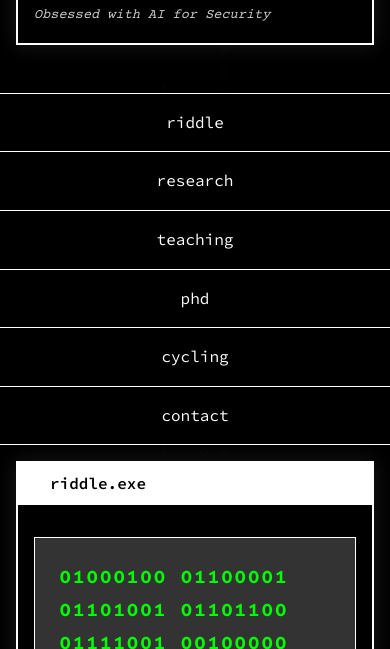
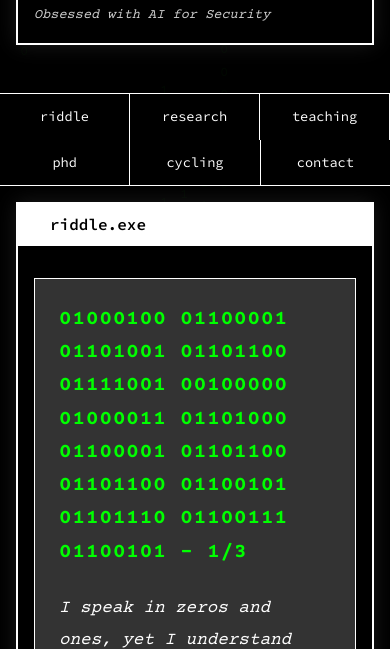
Before and after one commit to arthurgervais/arthurgervais.com, a plain HTML site: page index.html in a window 390 px wide. Shown: the part 195-844 px from the top of the page. Drawn offline with nearby package versions, Linux system fonts and the light colour scheme.

Commit message:
Compact mobile navigation to single horizontal row
- Convert vertical mobile nav to horizontal layout
- Reduce nav link padding and font size for mobile
- Navigation now takes much less vertical space on mobile devices
- Links arranged in 2 rows with 3 items each (riddle, research, teaching / phd, cycling, contact)

```diff
--- a/style.css
+++ b/style.css
@@ -563,16 +563,22 @@ body {
 /* Responsive Design */
 @media (max-width: 768px) {
     .nav-container {
-        flex-direction: column;
+        flex-direction: row;
+        flex-wrap: wrap;
     }
 
     .nav-link {
-        border-right: none;
-        border-bottom: 1px solid var(--binary-white);
+        flex: 1;
+        min-width: calc(33.333% - 1px);
+        border-right: 1px solid var(--binary-white);
+        border-bottom: none;
+        padding: 0.75rem 0.5rem;
+        font-size: 0.85rem;
+        text-align: center;
     }
 
     .nav-link:last-child {
-        border-bottom: none;
+        border-right: none;
     }
 
     .content-grid {
```
